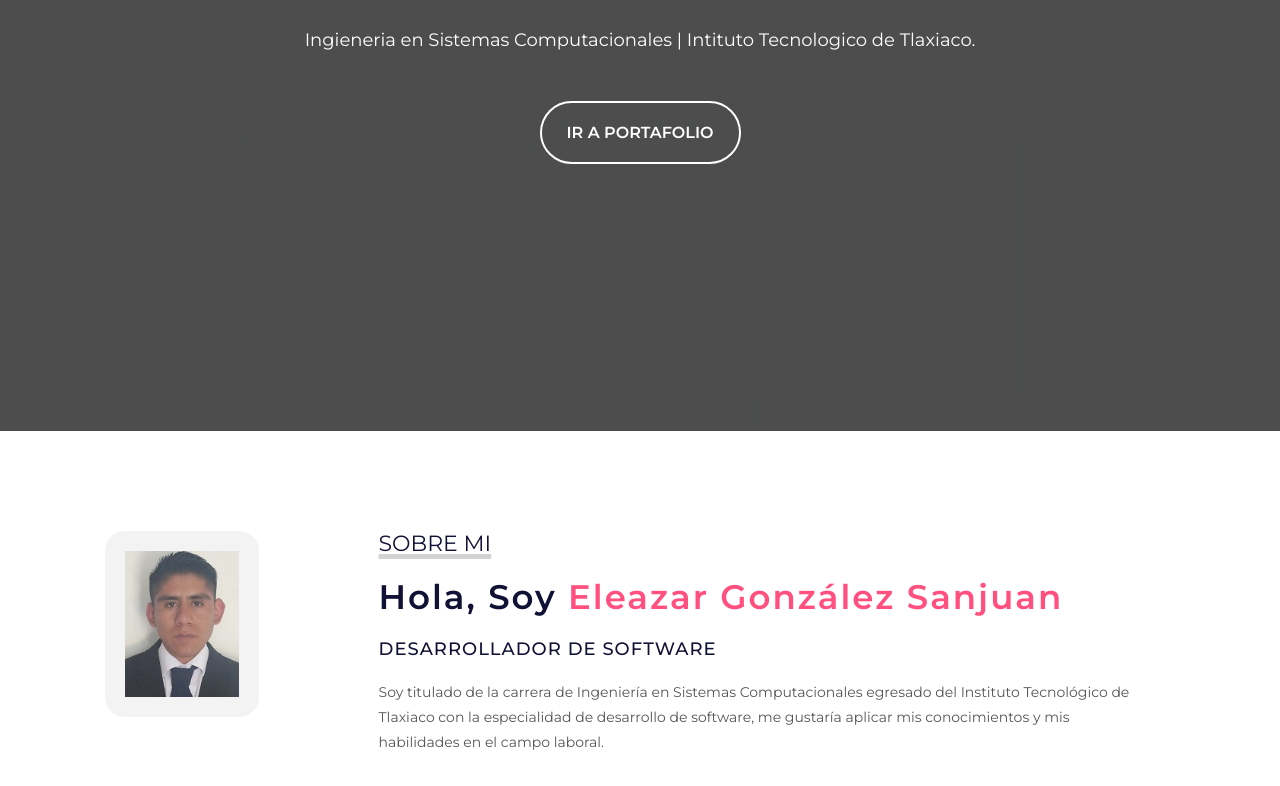
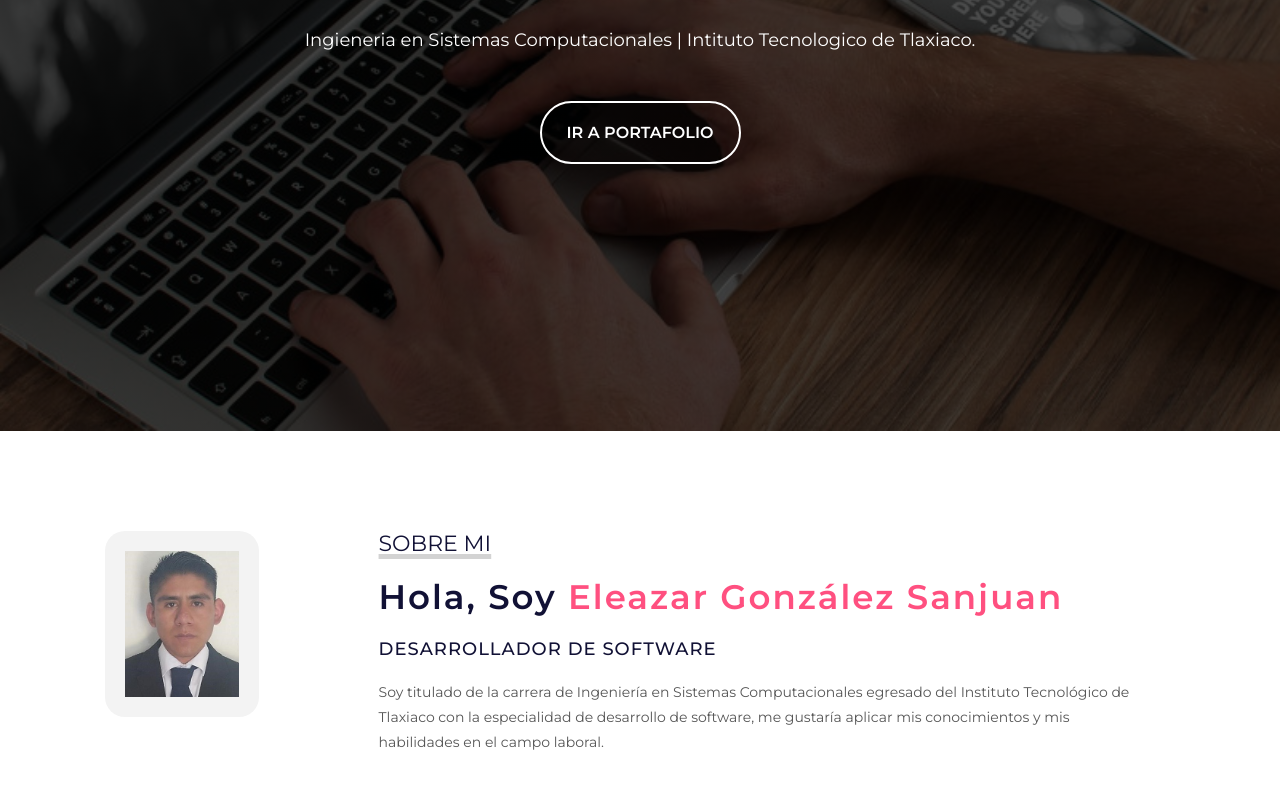
Before and after one commit to EleazarGonzalez08/EleazarGonzalez08.github.io, a plain HTML site: page index.html in a window 1280 px wide. Shown: the part 369-1155 px from the top of the page. Drawn offline with Linux system fonts and the light colour scheme; files whose address does not match are found by name.

Commit message:
Update estilo.css
ruta imagen de fondo

```diff
--- a/estilo.css
+++ b/estilo.css
@@ -14,7 +14,7 @@
         /* *********************/
 
         #inicio {
-            background: linear-gradient( rgba(0, 1, 1, .7), rgba(0, 1, 1, .7)), url("img/fondo2.jpg");
+            background: linear-gradient( rgba(0, 1, 1, .7), rgba(0, 1, 1, .7)), url("fondo2.jpg");
             background-size: cover;
             background-position: center center;
             height: 100vh;
```
